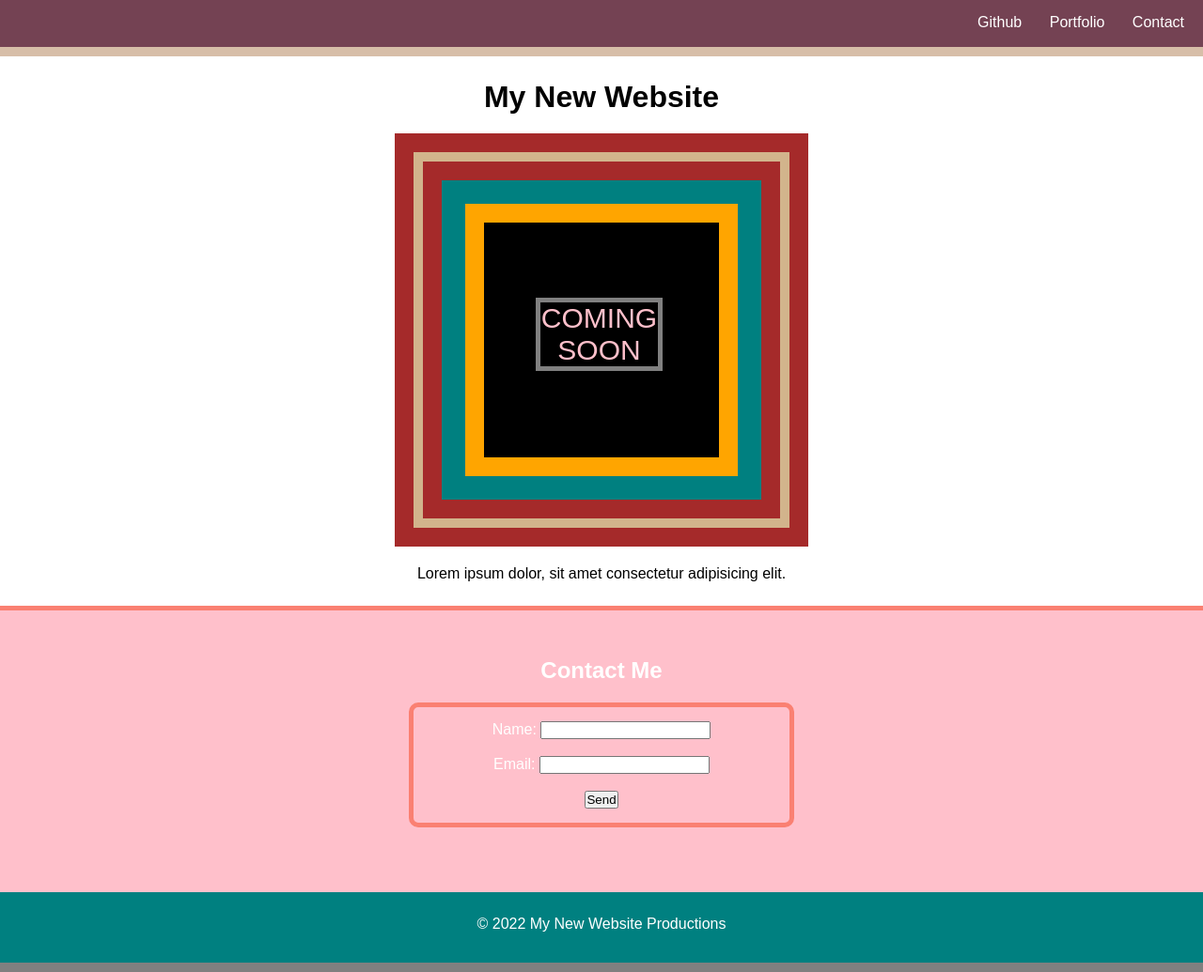
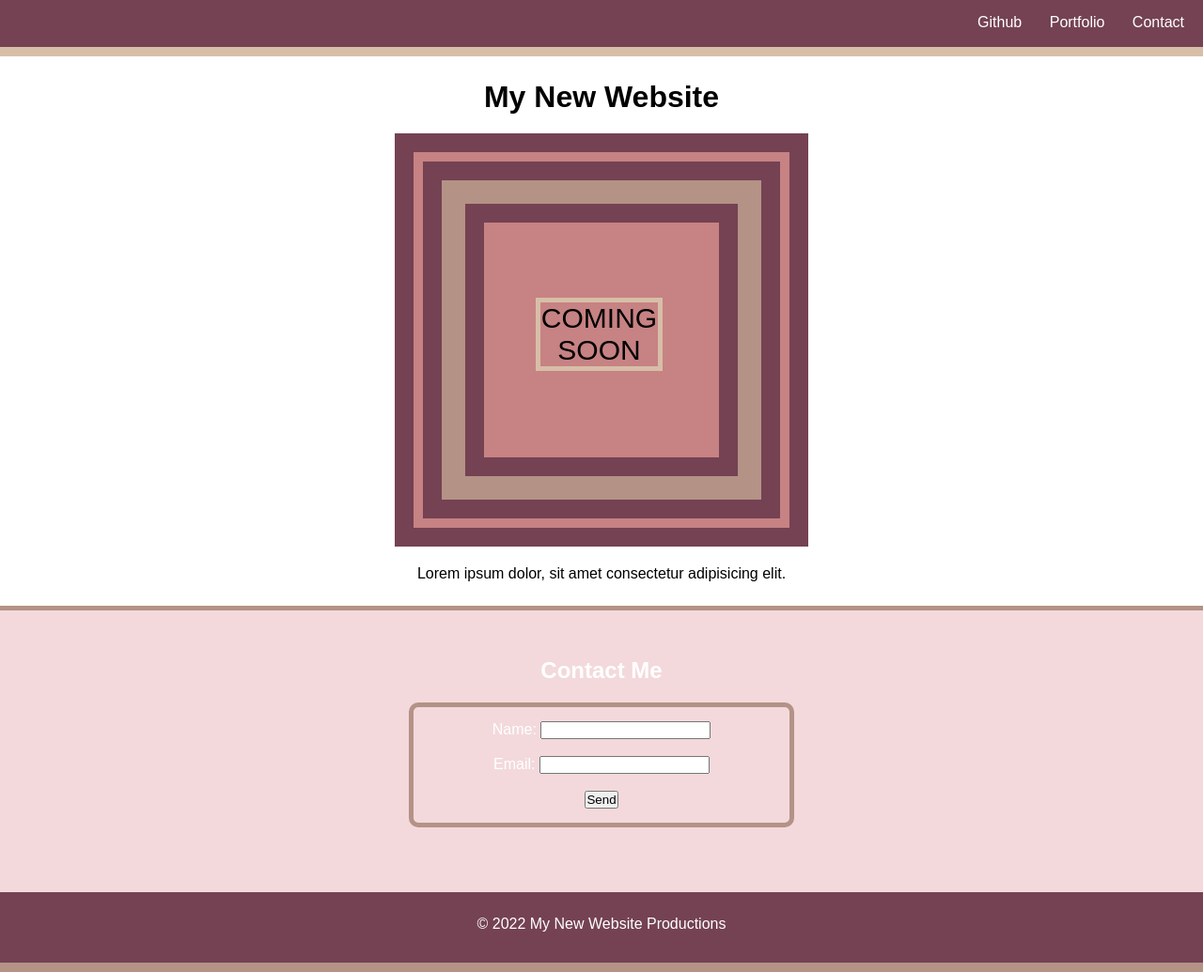
Before and after one commit to tkmarsten/module-1-mini-project, a plain HTML site: page index.html in a window 1280 px wide. Shown: the whole page at 94% size. Drawn offline with Linux system fonts and the light colour scheme.

Commit message:
New color scheme

```diff
--- a/assests/style.css
+++ b/assests/style.css
@@ -43,8 +43,8 @@ header ul li {
   position: relative;
   height: 400px;
   width: 400px;
-  background-color: tan;
-  border: 20px solid brown;
+  background-color: #C78283;
+  border: 20px solid #744253;
   margin: 20px auto;
 }
 
@@ -52,8 +52,8 @@ header ul li {
   position: absolute;
   height: 340px;
   width: 340px;
-  background-color: teal;
-  border: 20px solid brown;
+  background-color: #B49286;
+  border: 20px solid #744253;
   top: 10px;
   left: 10px;
 }
@@ -62,8 +62,8 @@ header ul li {
   position: absolute;
   height: 250px;
   width: 250px;
-  background-color: black;
-  border: 20px solid orange;
+  background-color: #C78283;
+  border: 20px solid #744253;
   top: 25px;
   left: 25px;
 }
@@ -71,8 +71,8 @@ header ul li {
 #box-text {
   position: absolute;
   display: inline;
-  color: pink;
-  border: 5px solid grey;
+  color: black;
+  border: 5px solid #D7BEA8;
   top: 80px;
   left: 55px;
   width: 125px;
@@ -82,15 +82,15 @@ header ul li {
 #contact-section {
   height: 250px;
   color: white;
-  background-color: pink;
+  background-color: #F3D9DC;
   padding-top: 50px;
-  border-top: 5px solid salmon;
+  border-top: 5px solid #B49286;
 }
 
 #contact-form {
   display: inline-block;
   width: 400px;
-  border: 5px solid salmon;
+  border: 5px solid #B49286;
   border-radius: 10px;
   padding: 15px 0px;
   margin-top: 20px;
@@ -98,8 +98,8 @@ header ul li {
 
 footer {
   height: 50px;
-  background-color: teal;
-  border-bottom: 10px solid grey;
+  background-color: #744253;
+  border-bottom: 10px solid #B49286;
   color: white;
   padding-top: 25px;
 }
```
